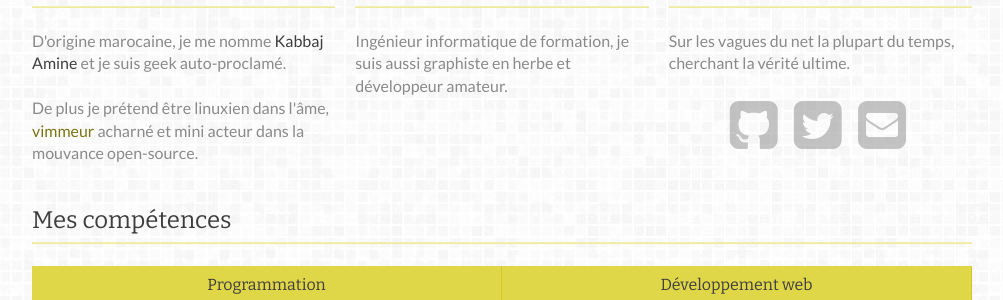
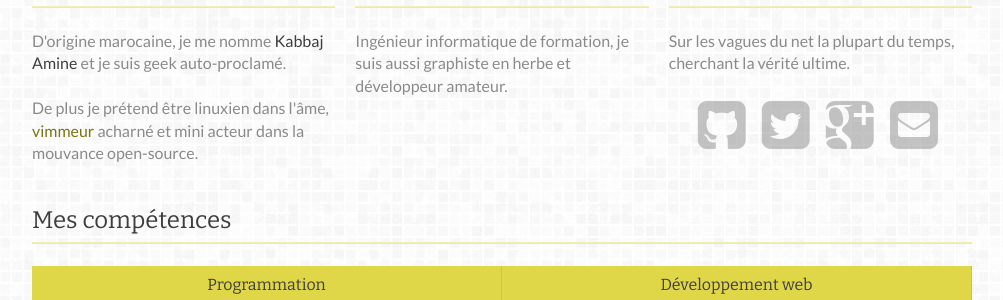
Before and after one commit to KabbAmine/KabbAmine.github.io, a web app: file index.html in a window 1280 px wide. Shown: the part 730-1030 px from the top of the page, without its empty margins (138-1141 px from the left). Run offline with its HTML, style and script files only (its server is not run), Linux system fonts and the light colour scheme.

Commit message:
Add g+ webfont & link

```diff
--- a/css/font/webfont/styles.css
+++ b/css/font/webfont/styles.css
@@ -137,3 +137,6 @@
 .icon-gulp:before {
   content: "D";
 }
+.icon-googleplus-square:before {
+  content: "F";
+}
--- a/index.html
+++ b/index.html
@@ -88,6 +88,7 @@
 						<ul>
 							<li><a href="https://github.com/KabbAmine"><span class="icon-github-square"></span></a></li>
 							<li><a href="https://twitter.com/KabbAmine"><span class="icon-twitter-square"></span></a></li>
+							<li><a href="https://plus.google.com/110673805984952333827"><span class="icon-googleplus-square"></span></a></li>
 							<li><a href="mailto:amine.kabb@gmail.com"><span class="icon-mail-square"></span></a></li>
 						</ul>
 					</div>
```
Also changed, not shown: css/font/webfont/fonts/webfont.ttf, css/font/webfont/fonts/webfont.woff, 2 other files.
